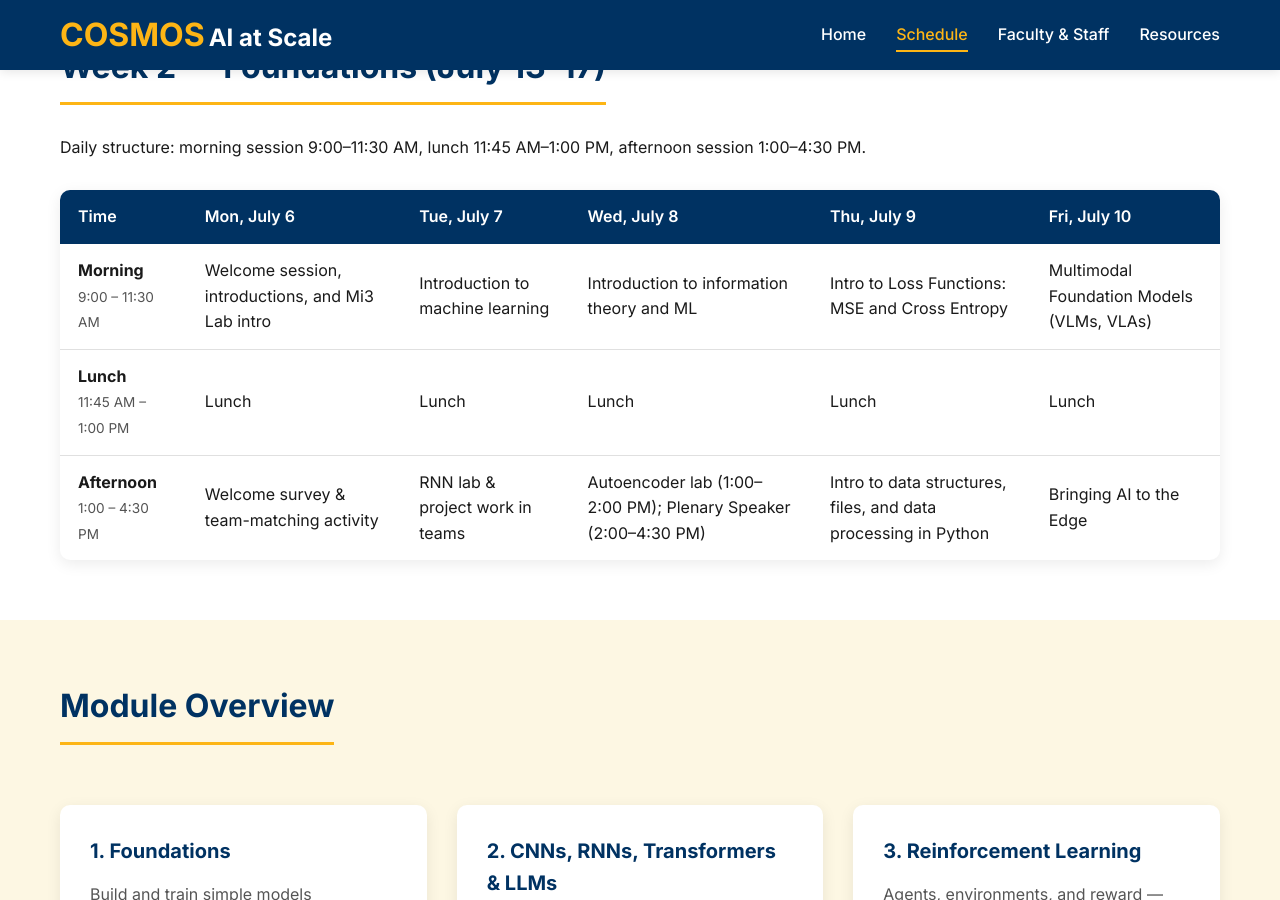
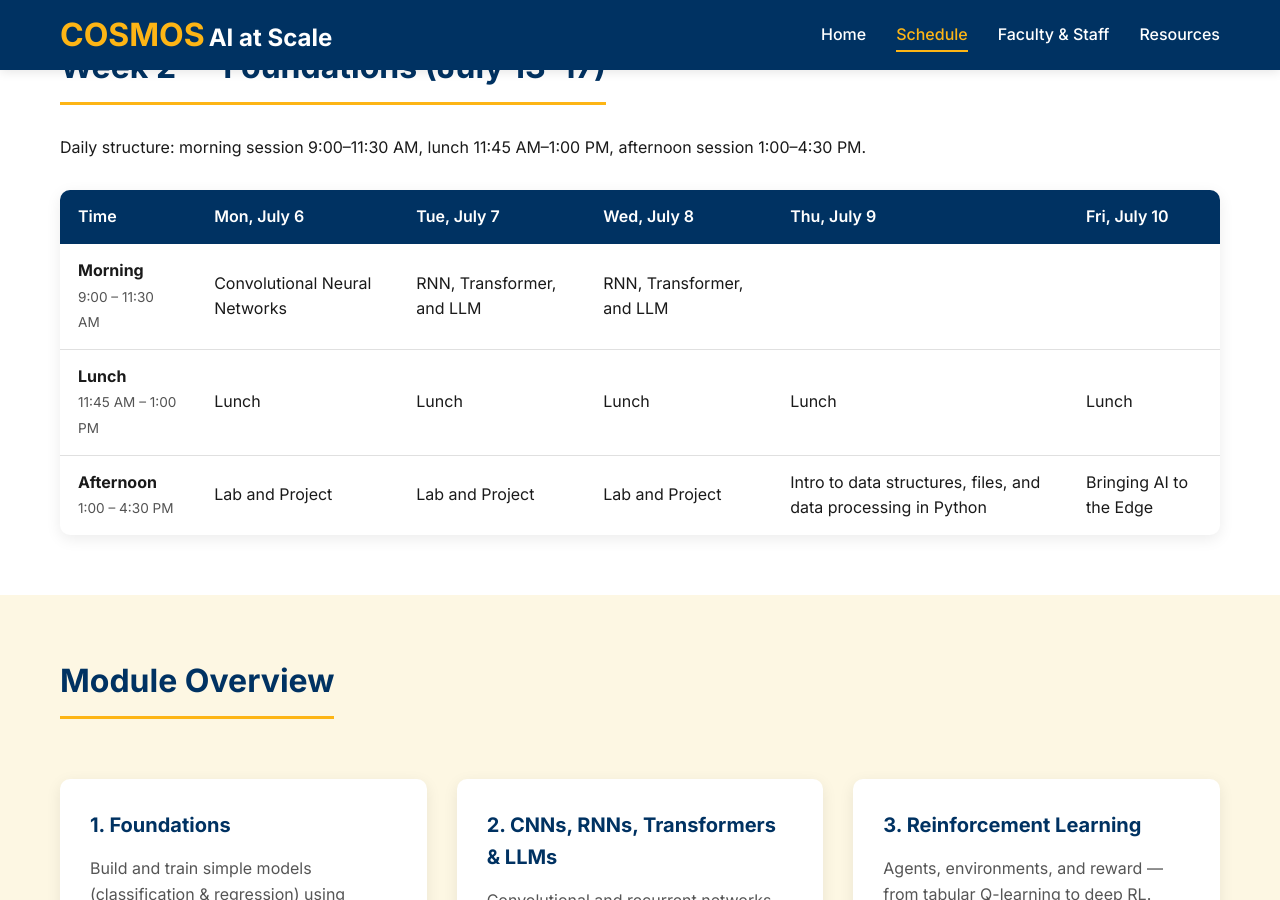
Before and after one commit to cosmos-ai-ucm/cosmos-ai-ucm.github.io, a Jekyll site: the page built from schedule.html, in a window 1280 px wide and 900 px high, scrolled down 1494 px. Built offline with Jekyll 4.4.1, drawn with Linux system fonts in a browser that asks for light colours.

Commit message:
weak 2 schedule

```diff
--- a/schedule.html
+++ b/schedule.html
@@ -117,11 +117,11 @@ permalink: /schedule
       <tbody>
         <tr>
           <td><strong>Morning</strong><br><span style="font-weight:400;font-size:.85em;opacity:.75;">9:00 &ndash; 11:30 AM</span></td>
-          <td>Welcome session, introductions, and Mi3 Lab intro</td>
-          <td>Introduction to machine learning</td>
-          <td>Introduction to information theory and ML</td>
-          <td>Intro to Loss Functions: MSE and Cross Entropy</td>
-          <td>Multimodal Foundation Models (VLMs, VLAs)</td>
+          <td>Convolutional Neural Networks</td>
+          <td>RNN, Transformer, and LLM</td>
+          <td>RNN, Transformer, and LLM</td>
+          <td></td>
+          <td></td>
         </tr>
         <tr>
           <td><strong>Lunch</strong><br><span style="font-weight:400;font-size:.85em;opacity:.75;">11:45 AM &ndash; 1:00 PM</span></td>
@@ -133,9 +133,9 @@ permalink: /schedule
         </tr>
         <tr>
           <td><strong>Afternoon</strong><br><span style="font-weight:400;font-size:.85em;opacity:.75;">1:00 &ndash; 4:30 PM</span></td>
-          <td>Welcome survey &amp; team-matching activity</td>
-          <td>RNN lab &amp; project work in teams</td>
-          <td>Autoencoder lab (1:00&ndash;2:00 PM); Plenary Speaker (2:00&ndash;4:30 PM)</td>
+          <td>Lab and Project</td>
+          <td>Lab and Project</td>
+          <td>Lab and Project</td>
           <td>Intro to data structures, files, and data processing in Python</td>
           <td>Bringing AI to the Edge</td>
         </tr>
```
